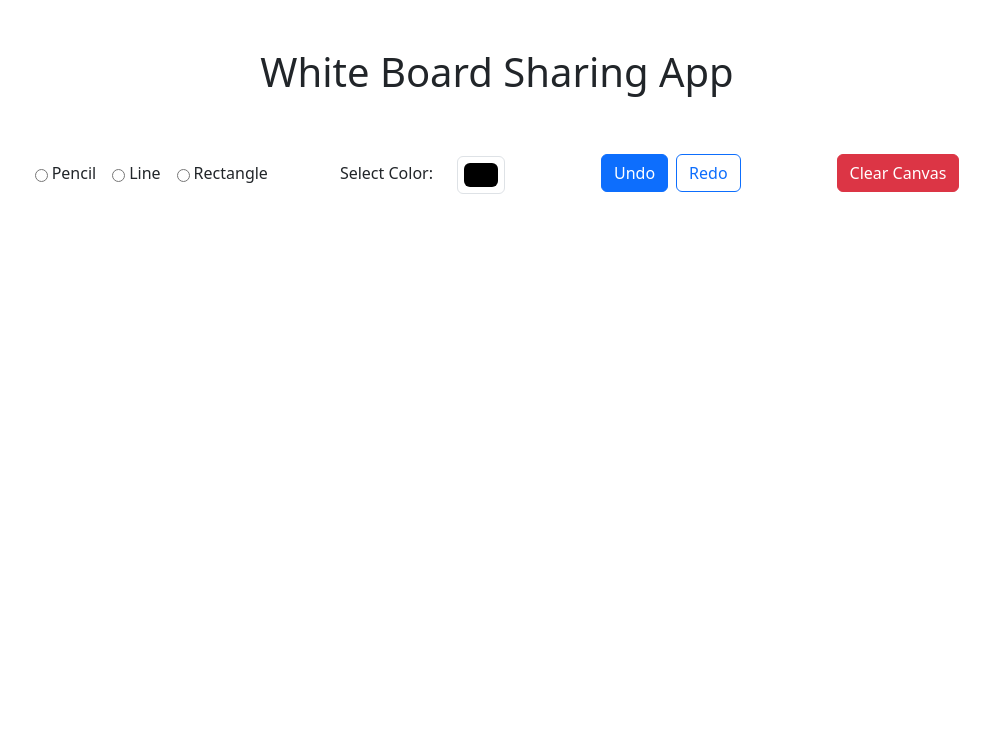
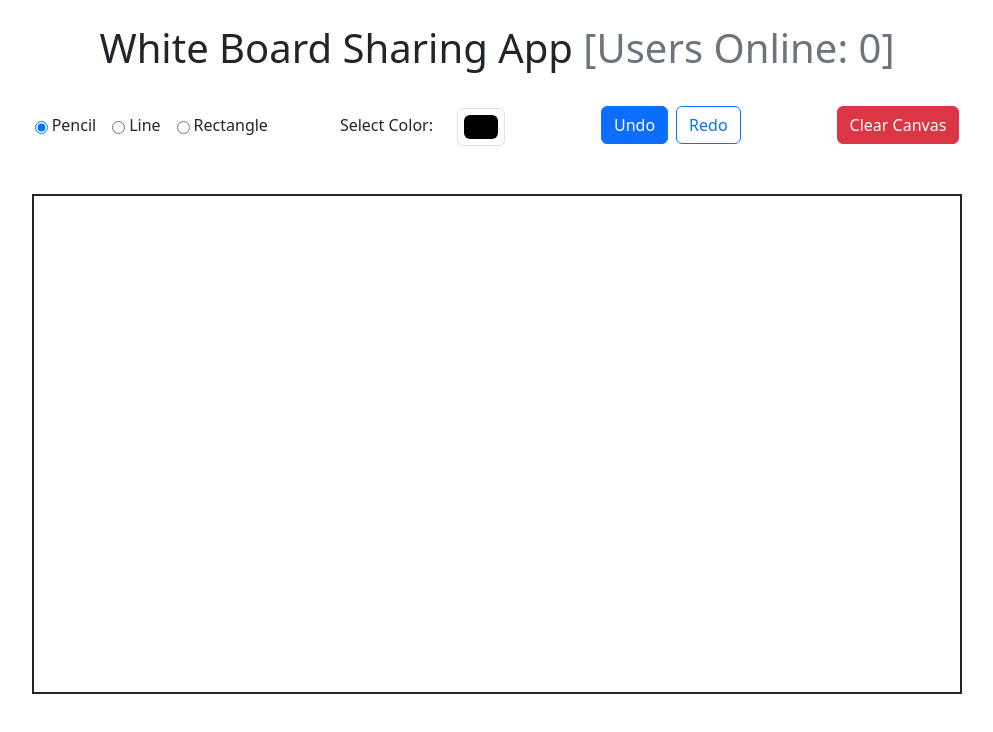
Before and after one commit to neschal-s/Collaborative-Whiteboard, a React (Vite) app in the folder frontend/collab-whiteboard-frontend/: page /1 in a window 1280 px wide. Shown: the top 732 px of the page, without its empty margins (143-1136 px from the left). Built offline with nearby package versions, Linux system fonts and the light colour scheme.

Commit message:
Added the frontend for the whiteboard

```diff
--- a/frontend/collab-whiteboard-frontend/src/components/whiteboard/index.jsx
+++ b/frontend/collab-whiteboard-frontend/src/components/whiteboard/index.jsx
@@ -1,9 +1,11 @@
 import React from 'react'
 
-const index = () => {
+const WhiteBoard = () => {
   return (
-    <div>index</div>
+    <canvas className='border border-dark border-2 h-100 w-100'>
+
+    </canvas>
   )
 }
 
-export default index
+export default WhiteBoard
--- a/frontend/collab-whiteboard-frontend/src/pages/RoomPage/index.css
+++ b/frontend/collab-whiteboard-frontend/src/pages/RoomPage/index.css
@@ -0,0 +1,3 @@
+.canvas-box{
+    height:500px;
+}
--- a/frontend/collab-whiteboard-frontend/src/pages/RoomPage/index.jsx
+++ b/frontend/collab-whiteboard-frontend/src/pages/RoomPage/index.jsx
@@ -1,5 +1,6 @@
 import { useState } from 'react';
 import "./index.css";
+import WhiteBoard from '../../components/whiteboard';
 
 const RoomPage = () => {
   const [tool, setTool] = useState("pencil");
@@ -7,8 +8,9 @@ const RoomPage = () => {
 
   return (
     <div className='container'>
-      <h1 className='text-center py-5'>
+      <h1 className='text-center py-4'>
         White Board Sharing App
+        <span className='text-secondary text-s'> [Users Online: 0]</span>
       </h1>
 
       <div className='d-flex flex-wrap justify-content-center align-items-center mb-5'>
@@ -21,8 +23,9 @@ const RoomPage = () => {
                 type='radio'
                 name='tool'
                 id={item}
+                checked={tool === item.toLowerCase()}
                 value={item}
-                checked={tool === item}
+                checked={tool === item.toLowerCase()}
                 onChange={(e) => setTool(e.target.value)}
                 className='mt-1'
               />
@@ -54,6 +57,10 @@ const RoomPage = () => {
           <button className='btn btn-danger ms-5'>Clear Canvas</button>
         </div>
       </div>
+
+      <div className='col-md-10 mx-auto mt-4 canvas-box'>
+        <WhiteBoard/>
+      </div>
     </div>
   );
 };
```
